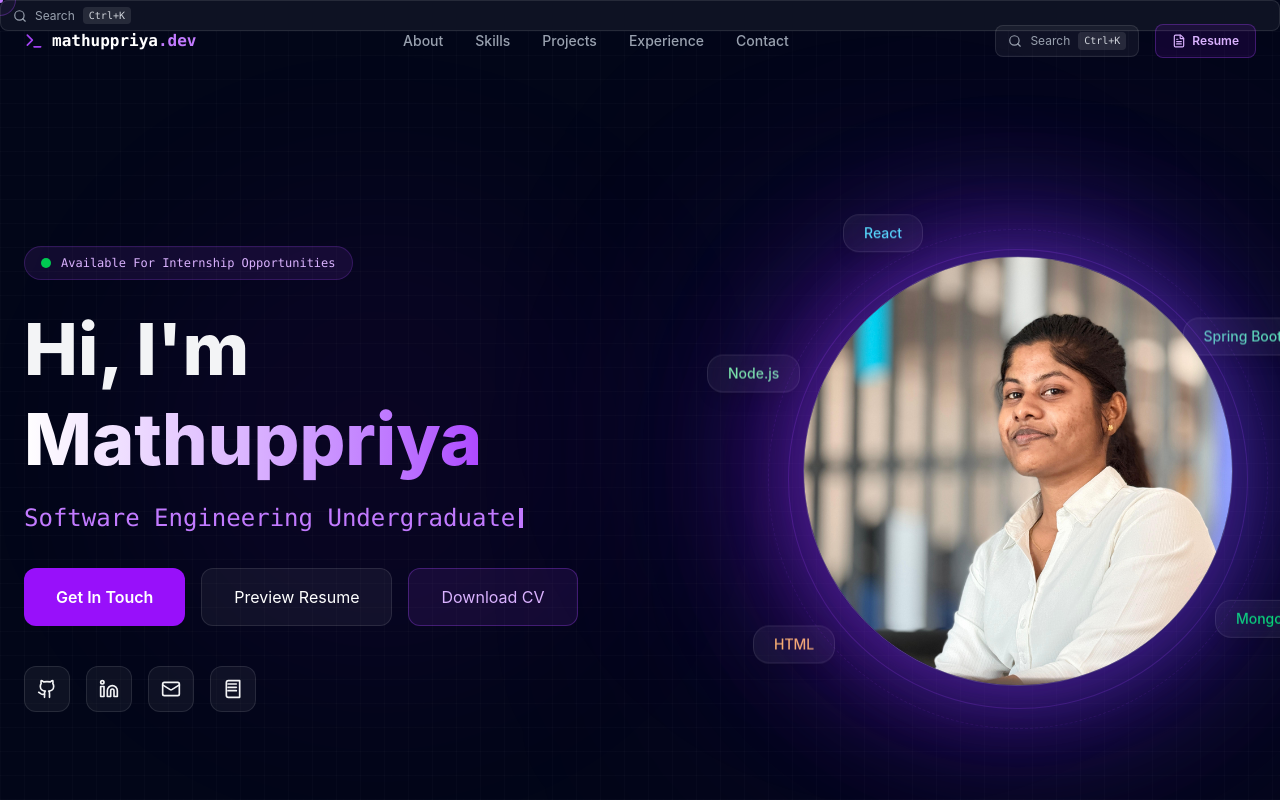
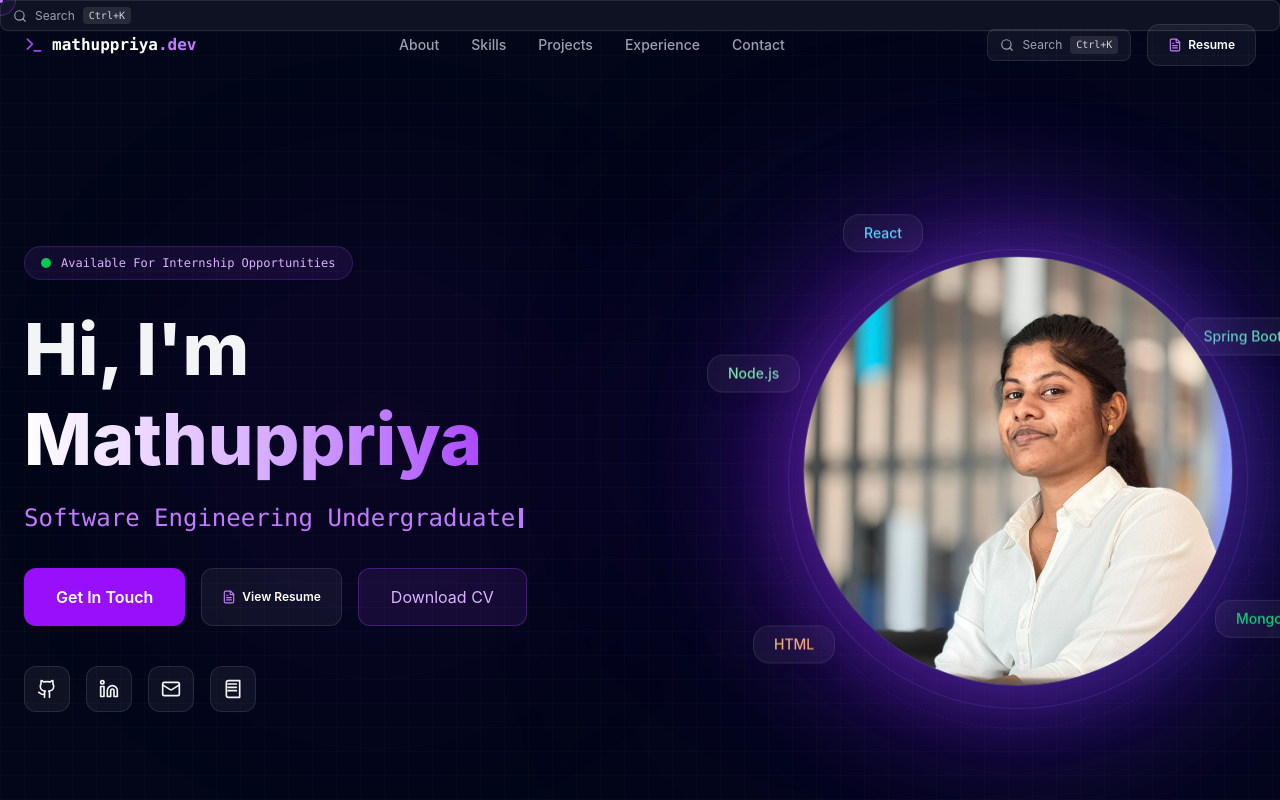
Before and after one commit to IT24102099/Mathuppriya_Naguleswaran, a Next.js app: page / in a window 1280 px wide. Shown: the top 800 px of the page. Built offline with nearby package versions, Linux system fonts and the light colour scheme.

Commit message:
About cv update

```diff
--- a/src/components/Navbar.tsx
+++ b/src/components/Navbar.tsx
@@ -95,13 +95,23 @@ export default function Navbar({ onOpenResume }: NavbarProps) {
             <kbd className="px-1.5 py-0.5 rounded bg-white/10 text-[10px] font-mono text-gray-300">Ctrl+K</kbd>
           </button>
 
-          <button
-            onClick={onOpenResume}
-            className="flex items-center gap-1.5 px-4 py-2 rounded-lg bg-purple-600/10 border border-purple-500/30 text-purple-300 text-xs font-semibold cursor-pointer hover:bg-purple-600 hover:text-white transition-all"
-          >
-            <FileText className="w-3.5 h-3.5" />
-            <span>Resume</span>
-          </button>
+          <a
+
+  href="/Mathuppriya_CV.pdf"
+
+  target="_blank"
+
+  rel="noopener noreferrer"
+
+  className="flex items-center gap-1.5 px-5 py-3 rounded-xl bg-white/5 border border-white/10 hover:border-white/20 text-white font-semibold text-xs transition-all hover:scale-[1.02] active:scale-[0.98] cursor-pointer"
+
+>
+
+  <FileText className="w-3.5 h-3.5 text-purple-400" />
+
+  <span>Resume</span>
+
+</a>
         </div>
 
         {/* Mobile menu trigger */}
--- a/src/components/sections/Hero.tsx
+++ b/src/components/sections/Hero.tsx
@@ -167,15 +167,26 @@ export default function Hero({ onOpenResume }: HeroProps) {
         Get In Touch
       </button>
 
-      <button
-        onClick={onOpenResume}
-        className="px-8 py-4 rounded-xl border border-white/10 bg-white/5 text-white"
-      >
-        Preview Resume
-      </button>
+      <a
+
+  href="/Mathuppriya_CV.pdf"
+
+  target="_blank"
+
+  rel="noopener noreferrer"
+
+  className="flex items-center gap-1.5 px-5 py-3 rounded-xl bg-white/5 border border-white/10 hover:border-white/20 text-white font-semibold text-xs transition-all hover:scale-[1.02] active:scale-[0.98] cursor-pointer"
+
+>
+
+  <FileText className="w-3.5 h-3.5 text-purple-400" />
+
+  <span>View Resume</span>
+
+</a>
 
       <a
-        href="/Mathuppriya Naguleswaran_CV.pdf"
+        href="/Mathuppriya_CV.pdf"
         download
         className="px-8 py-4 rounded-xl border border-purple-500/30 bg-purple-500/10 text-purple-300"
       >
```
Also changed, not shown: 1 other file (tests, documents, lock files or other folders).
